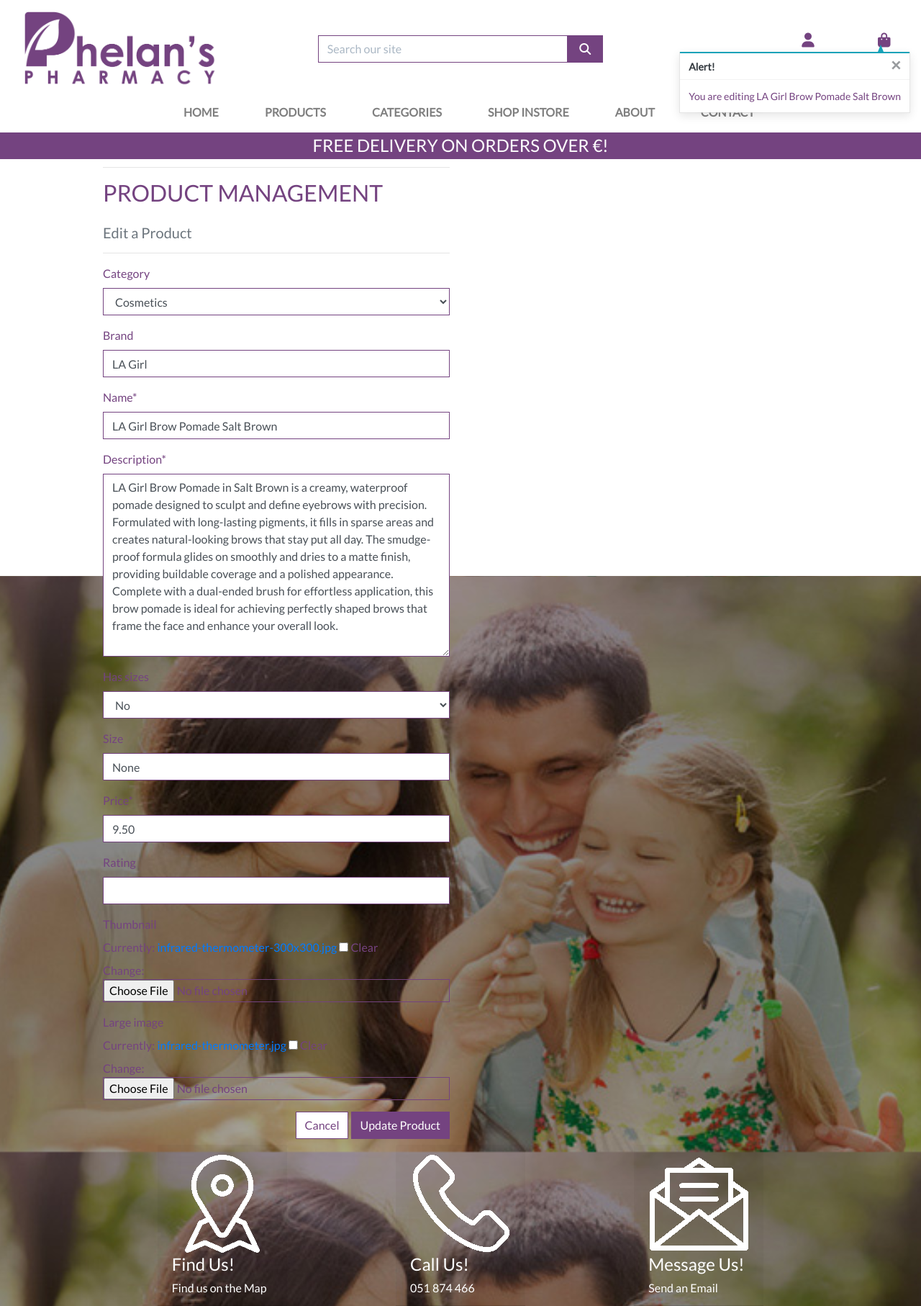
After one commit to DMASCoreDeclan/PP5-Pharmacy, a Django app: page /products/edit/19/ in a window 1280 px wide. The commit adds this page. Shown: the whole page at 72% size. Run offline with Django 3.2, Linux system fonts and the light colour scheme; data comes from the database, SQL or seed files in the repository; some libraries are stand-ins or nearby versions.

Commit message:
Added edit_product/delete_product urls, views and added edit/delete buttons to html

```diff
--- /dev/null
+++ b/products/templates/products/edit_product.html
@@ -0,0 +1,45 @@
+{% extends "base.html" %}
+{% load static %}
+
+{% block page_header %}
+    <div class="container header-container">
+        <div class="row">
+            <div class="col"></div>
+        </div>
+    </div>
+{% endblock %}
+
+{% block content %}
+    <div class="overlay"></div>
+    <div class="container">
+        <div class="row">
+            <div class="col-12 col-md-6">
+                <hr>
+                <h2 class="logo-font mb-4">Product Management</h2>
+                <h5 class="text-muted" >Edit a Product</h5>
+                <hr>
+            </div>
+        </div>
+
+        <div class="row">
+            <div class="col-12 col-md-6">
+                <form method="POST" action="{% url 'edit_product' product.id %}" class="form mb-2" enctype="multipart/form-data">
+                    {% csrf_token %}
+                    {{ form | crispy }}
+                    <div class="text-right">
+                        <a href="{% url 'all_products' %}" class="btn btn-outline-purple rounded-0">Cancel</a>
+                        <button class="btn btn-purple rounded-0" type="submit">Update Product</button>
+                    </div>
+                </form>
+            </div>
+        </div>
+    </div>
+
+{% endblock %}
+
+
+
+
+{% block footer %}
+    {% include 'includes/white-footer.html' %}
+{% endblock footer %}
--- a/products/templates/products/product_detail.html
+++ b/products/templates/products/product_detail.html
@@ -43,6 +43,12 @@
                             <small class="text-muted"><i class="fas fa-star mr-1"></i>{{ product.rating }} / 5</small>
                         {% else %}
                             <small class="text-muted">No Rating</small>
+                        {% endif %}
+                        {% if request.user.is_superuser %}
+                            <small class="ml-3">
+                                <a href="{% url 'edit_product' product.id %}">Edit</a>
+                                <a class="text-danger" href="{% url 'delete_product' product.id %}">Delete</a>
+                            </small>
                         {% endif %}
                         <p class="mt-3">{{ product.description }}</p>
                         <form action="{% url 'add_to_cart' product.id %}" method="POST" class="form">
--- a/products/templates/products/products.html
+++ b/products/templates/products/products.html
@@ -84,6 +84,12 @@
                                         {% else %}
                                             <small class="text-muted">No Rating</small>
                                         {% endif %}
+                                        {% if request.user.is_superuser %}
+                                            <small class="ml-3">
+                                                <a href="{% url 'edit_product' product.id %}">Edit</a>
+                                                <a class="text-danger" href="{% url 'delete_product' product.id %}">Delete</a>
+                                            </small>
+                                        {% endif %}
                                     </div>
                                 </div>
                             </div>
--- a/products/urls.py
+++ b/products/urls.py
@@ -6,4 +6,6 @@ urlpatterns = [
     path('', views.all_products, name='all_products'),
     path('<int:product_id>/', views.product_detail, name='product_detail'),
     path('add/', views.add_product, name='add_product'),
+    path('edit/<int:product_id>/', views.edit_product, name='edit_product'),
+    path('delete/<int:product_id>/', views.delete_product, name='delete_product'),
 ]
--- a/products/views.py
+++ b/products/views.py
@@ -41,7 +41,6 @@ def all_products(request):
             products = products.filter(category__name__in=categories)
             # categories = Category.objects.filter(name__in=categories)
 
-
         if 'q' in request.GET:
             query = request.GET['q']
             if not query:
@@ -61,6 +60,7 @@ def all_products(request):
     }
 
     return render(request, 'products/products.html', context)
+
 
 def product_detail(request, product_id):
     """ A view to return a single product,
@@ -82,12 +82,11 @@ def add_product(request):
     if request.method =='POST':
         form = ProductForm(request.POST, request.FILES)
         if form.is_valid():
-            form.save()
-            messages.success(request, 'Successfully added product!')
-            return redirect(reverse('add_product'))
+            product = form.save()
+            messages.success(request, f'Successfully added product!')
+            return redirect(reverse('product_detail', args=[product.id]))
         else:
-            messages.error(request, 'Failed to add product.  \
-                Please check the form is valid')
+            messages.error(request, 'Failed to add product. Please check the form is valid')
     else:
         form = ProductForm()
 
@@ -97,3 +96,39 @@ def add_product(request):
     }
 
     return render(request, template, context)
+
+
+def edit_product(request, product_id):
+    """
+    Edit a product in the store
+    """
+    product = get_object_or_404(Product, pk=product_id)
+    if request.method == 'POST':
+        form = ProductForm(request.POST, request.FILES, instance=product)
+        if form.is_valid():
+            form.save()
+            messages.success(request, 'Successfully updated product!')
+            return redirect(reverse('product_detail', args=[product.id]))
+        else:
+            messages.error(request, 'Failed to update product. Please ensure the form is valid.')
+    else:
+        form = ProductForm(instance=product)
+        messages.info(request, f'You are editing {product.name}')
+
+    template = 'products/edit_product.html'
+    context = {
+        'form': form,
+        'product': product,
+    }
+
+    return render(request, template, context)
+
+
+def delete_product(request, product_id):
+    """
+    Delete a product in the store
+    """
+    product = get_object_or_404(Product, pk=product_id)
+    product.delete()
+    messages.success(request, 'Product successfully deleted!')
+    return redirect(reverse('all_products'))
```
